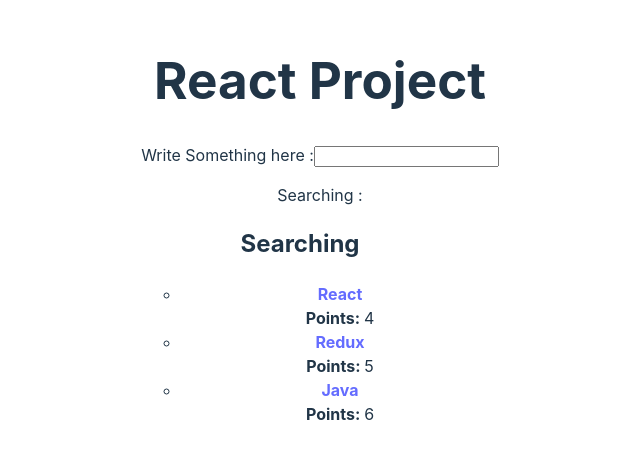
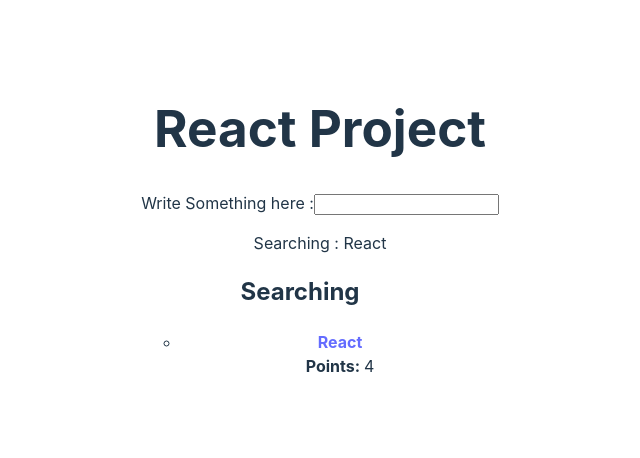
Before and after one commit to ghadaabassi/ReactProject, a React (Vite) app in the folder FirstReactProject/: page / in a window 1280 px wide. Shown: the part 170-628 px from the top of the page, without its empty margins (340-980 px from the left). Built offline with nearby package versions, Linux system fonts and the light colour scheme.

Commit message:
Destruction

```diff
--- a/FirstReactProject/src/App.jsx
+++ b/FirstReactProject/src/App.jsx
@@ -30,7 +30,8 @@
       objectID:2,
       }
     ]
-const [searchTerm,setSearchTerm]= useState('');
+
+const [searchTerm,setSearchTerm]= useState('React');
 
 const handleSearch=(event)=>{
   setSearchTerm(event.target.value);
@@ -39,6 +40,7 @@
 const searchedList=list.filter((l)=>
  l.title.toLowerCase().includes(searchTerm.toLowerCase())
 );
+
 
 return(
     <>
--- a/FirstReactProject/src/Search.jsx
+++ b/FirstReactProject/src/Search.jsx
@@ -1,23 +1,15 @@
 import { useState } from 'react'
 
 const getTitle=(title)=>(title)
-const  Search=(props)=>{
-//****** Functions
-
-//const [value,setValue]=useState('');
-/*
-const handleChange=(evt)=>{
-    setValue(evt.target.value);
-}
-*/
+const  Search=({Onsearch,searchTerm})=>{
 
   return(
   <>
   <ul>
   <h1>React {getTitle("Project")}</h1>
       <label htmlFor='title'>Write Something here :</label>
-      <input id='title' type='text'  onChange={props.OnSearch} />
-      <p>Searching : {props.searchTerm} </p>
+      <input id='title' type='text'  onChange={Onsearch} />
+      <p>Searching : {searchTerm} </p>
 
   </ul>
   </>
```
